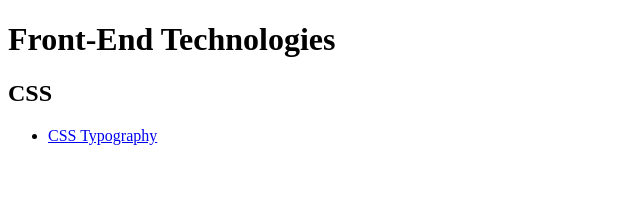
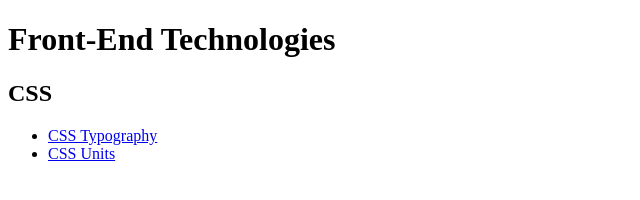
Before and after one commit to gorazd/front-end-slides, a plain HTML site: page index.html in a window 1280 px wide. Shown: the whole page, without its empty margins (0-640 px from the left). Drawn offline with Linux system fonts and the light colour scheme.

Commit message:
CSS Typography

```diff
--- a/css/style.css
+++ b/css/style.css
@@ -41,6 +41,10 @@ h1:before, h2:before {
 
 p {
   font-weight: 300;
+}
+
+a, a:link {
+  color: #df5000;
 }
 
 .remark-slide-number {
--- a/index.html
+++ b/index.html
@@ -11,6 +11,7 @@
   <h2>CSS</h2>
   <ul>
     <li><a href="css-typography">CSS Typography</a></li>
+    <li><a href="css-units">CSS Units</a></li>
   </ul>
 </body>
 </html>
```
Also changed, not shown: 1 other file.
